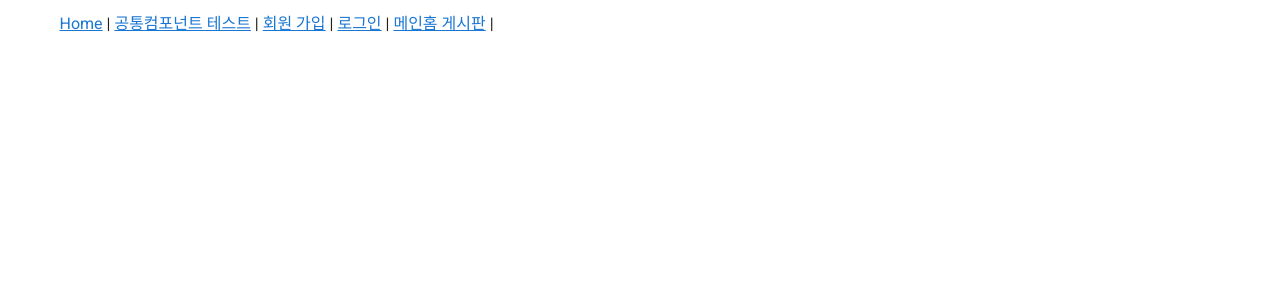
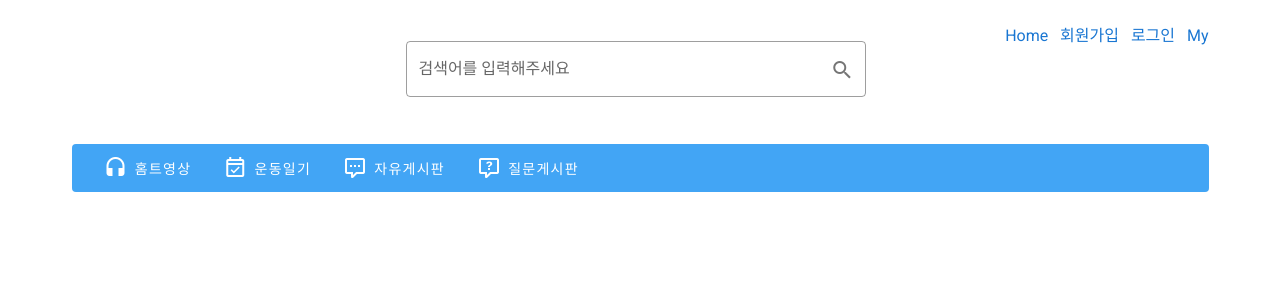
Before and after one commit to EDDI-RobotAcademy/WebAppPersonalProject, a Vue app in the folder p4th/JinjuPark/vue/frontend/: page / in a window 1280 px wide. Shown: the top 300 px of the page. Built offline with nearby package versions, Linux system fonts and the light colour scheme; what vue-cookies would draw is missing.

Commit message:
feat:[박진주]홈트 커뮤니티에서 공통으로 사용할 수 있는 메뉴바 템플릿 컴포넌트[HOME-T-WANG6]

```diff
--- /dev/null
+++ b/p4th/JinjuPark/vue/frontend/src/components/common/CommonMainMenuTemplate.vue
@@ -0,0 +1,62 @@
+<template>
+  <v-container>
+    <div>
+      <v-row justify="center">
+        <v-col cols="auto">
+          <router-link to="/">
+            <v-img
+                :src="require('@/assets/logo_blue_lighen1.png')" width="180" class="ma-2" />
+          </router-link>
+
+        </v-col>
+        <v-spacer></v-spacer>
+        <v-col cols="5" align-self="center">
+          <v-text-field
+            v-model= "message"
+            label="검색어를 입력해주세요"
+            outlined
+            type="text"
+            append-icon="mdi-magnify"
+            @click:append="search"/>
+        </v-col>
+        <v-spacer></v-spacer>
+
+        <v-col cols="auto">
+<!--          로그인되어 있는 경우 Home , My, 로그아웃으로 변경 -->
+            <router-link to="/main-home-board"> Home </router-link> &nbsp;
+            <router-link to="/sign-up"> 회원가입</router-link> &nbsp;
+            <router-link to="/sign-in"> 로그인</router-link> &nbsp;
+            <router-link to="/sign-in"> My </router-link>
+        </v-col>
+      </v-row>
+      <common-menu-bar/>
+    </div>
+  </v-container>
+</template>
+
+<script>
+import CommonMenuBar from "@/components/common/CommonMenuBar";
+
+export default {
+  name: "CommonMainMenuBar",
+  components:{
+    CommonMenuBar
+  },
+  data() {
+    return{
+      message: "",
+    }
+  },
+  methods: {
+    search(){
+      alert('검색을 실행합니다')
+    }
+  }
+}
+</script>
+
+<style scoped>
+a {
+  text-decoration: none;
+}
+</style>
--- a/p4th/JinjuPark/vue/frontend/src/components/common/CommonMenuBar.vue
+++ b/p4th/JinjuPark/vue/frontend/src/components/common/CommonMenuBar.vue
@@ -35,10 +35,10 @@ export default {
       links: [
           //home에 배너+ 운동영상
         // { icon: 'mdi-home', text: 'Home', name: 'home', route: '/' },
-        { icon: 'mdi-headphones', text: '홈트영상', name: 'home', route: '/' },
-        { icon: 'mdi-calendar-check-outline', text: '운동일기', name: 'home', route: '/' },
-        { icon: 'mdi-comment-processing-outline', text: '자유게시판', name: 'home', route: '/' },
-        { icon: 'mdi-comment-question-outline', text: '질문게시판', name: 'home', route: '/' },
+        { icon: 'mdi-headphones', text: '홈트영상', name: 'home', route: '/home' },
+        { icon: 'mdi-calendar-check-outline', text: '운동일기', name: 'home', route: '/home' },
+        { icon: 'mdi-comment-processing-outline', text: '자유게시판', name: 'home', route: '/home' },
+        { icon: 'mdi-comment-question-outline', text: '질문게시판', name: 'home', route: '/home' },
       ],
     }
   }
--- a/p4th/JinjuPark/vue/frontend/src/main.js
+++ b/p4th/JinjuPark/vue/frontend/src/main.js
@@ -5,12 +5,12 @@ import store from './store'
 import vuetify from './plugins/vuetify'
 
 import CommonButton_White from "@/components/common/CommonButtonWhite";
-import CommonMenuBar from "@/components/common/CommonMenuBar";
 import CommonButtonBlue from "@/components/common/CommonButtonBlue";
+import CommonMainMenuTemplate from "@/components/common/CommonMainMenuTemplate";
 
 Vue.component('CommonButtonBlue', CommonButtonBlue) // 글로벌 컴포넌트로 만듦
 Vue.component('CommonButtonWhite', CommonButton_White)
-Vue.component('CommonMenuBar', CommonMenuBar)
+Vue.component('CommonMainMenuTemplate', CommonMainMenuTemplate)
 
 
 Vue.config.productionTip = false
--- a/p4th/JinjuPark/vue/frontend/src/router/index.js
+++ b/p4th/JinjuPark/vue/frontend/src/router/index.js
@@ -1,15 +1,17 @@
 import Vue from 'vue'
 import VueRouter from 'vue-router'
-import HomeView from '../views/HomeView.vue'
 import CommonComponentsTestView from "@/views/board/CommonComponentsTestView";
 import SignInView from "@/views/account/SignInView";
 import SignUpView from "@/views/account/SignUpView";
+import MainHomeBoardView from "@/components/common/CommonMainMenuTemplate";
+import BoardTestView from "@/views/board/BoardTestView";
+import HomeView from "@/views/HomeView";
 
 Vue.use(VueRouter)
 
 const routes = [
   {
-    path: '/',
+    path: '/home',
     name: 'home',
     component: HomeView
   },
@@ -28,6 +30,16 @@ const routes = [
     name: 'SignInView',
     component: SignInView
   },
+  {
+    path: '/main-home-board',
+    name: 'MainHomeBoardView',
+    component: MainHomeBoardView
+  },
+  {
+    path: '/',
+    name: 'BoardTest',
+    component: BoardTestView
+  },
 
 
 ]
--- a/p4th/JinjuPark/vue/frontend/src/views/HomeView.vue
+++ b/p4th/JinjuPark/vue/frontend/src/views/HomeView.vue
@@ -2,7 +2,7 @@
   <v-container>
     <div id="home">
       <nav>
-        <router-link to="/">Home</router-link> |
+        <router-link to="/home">Home</router-link> |
         <router-link to="/common-components">공통컴포넌트 테스트</router-link> |
         <router-link to="/sign-up">회원 가입</router-link> |
         <router-link to="/sign-in">로그인</router-link> |
--- /dev/null
+++ b/p4th/JinjuPark/vue/frontend/src/views/board/BoardTestView.vue
@@ -0,0 +1,19 @@
+<template>
+  <v-container>
+    <common-main-menu-template/>
+  </v-container>
+</template>
+<script>
+export default {
+  name: "BoardTestView",
+  data() {
+    return {
+
+    }
+  }
+}
+</script>
+
+<style scoped>
+
+</style>
```
